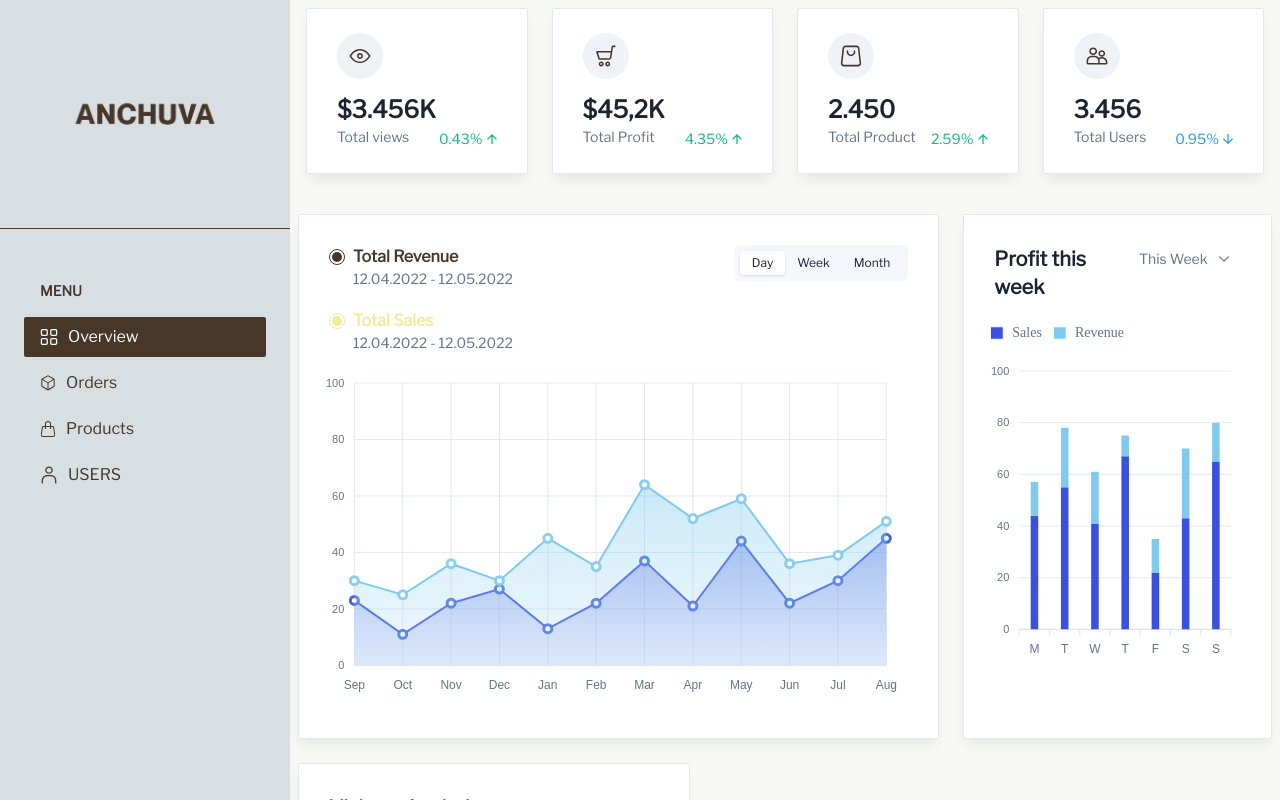
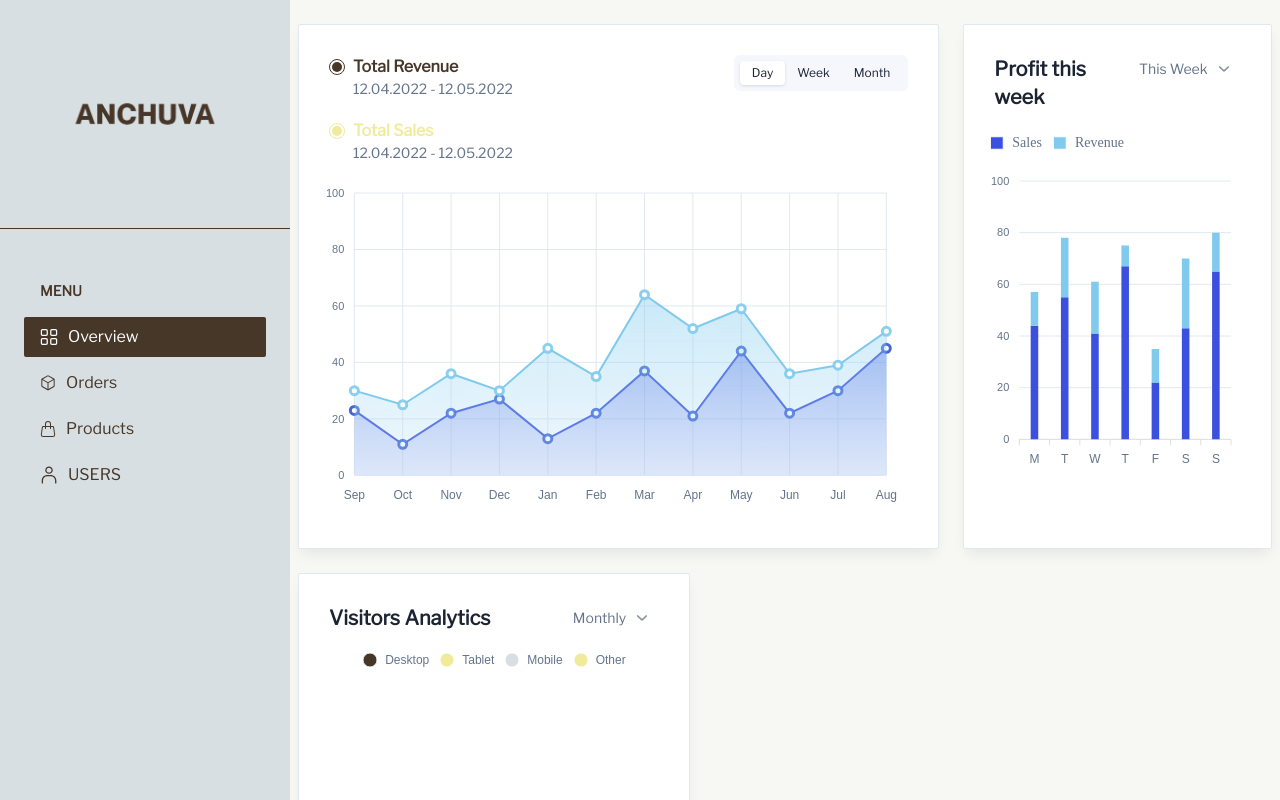
Before and after one commit to code-We-Go/wifeyforlife-dashboard, a Next.js app: page / in a window 1280 px wide. Shown: the top 800 px of the page. Built offline with nearby package versions, Linux system fonts and the light colour scheme; no server answers; the database is empty.

Commit message:
beforeLocalGlobal

```diff
--- a/src/components/Dashboard/E-commerce.tsx
+++ b/src/components/Dashboard/E-commerce.tsx
@@ -19,7 +19,7 @@ const ChartThree = dynamic(() => import("@/components/Charts/ChartThree"), {
 const ECommerce: React.FC = () => {
   return (
     <div className="px-2 space-y-10 py-2">
-      <div className="grid  px-1 lg:px-2  grid-cols-1 gap-4 md:grid-cols-2 md:gap-6 xl:grid-cols-4 2xl:gap-7.5">
+      {/* <div className="grid  px-1 lg:px-2  grid-cols-1 gap-4 md:grid-cols-2 md:gap-6 xl:grid-cols-4 2xl:gap-7.5">
         <CardDataStats title="Total views" total="$3.456K" rate="0.43%" levelUp>
           <svg
             className="fill-primary dark:fill-white"
@@ -104,7 +104,7 @@ const ECommerce: React.FC = () => {
             />
           </svg>
         </CardDataStats>
-      </div>
+      </div> */}
 
       <div className="mt-4 grid grid-cols-12 gap-4  md:gap-6  2xl:gap-7.5">
         <ChartOne />
```
